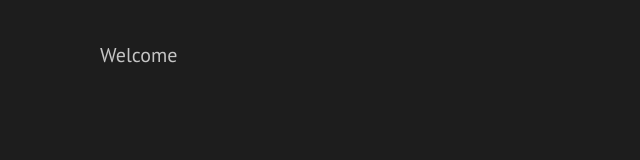
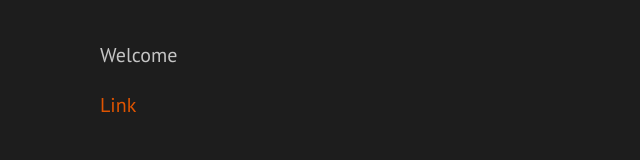
Before and after one commit to get1m/get1m.github.io, a plain HTML site: page content/en/intro.html in a window 1280 px wide. Shown: the full height of the page, 0-640 px from the left. Drawn offline with Linux system fonts and the light colour scheme; files that its build step writes are made by us from their sources.

Commit message:
add link to test

```diff
--- a/content/en/intro.html
+++ b/content/en/intro.html
@@ -20,6 +20,8 @@
 
 <p>Welcome</p>
 
+<a href="http://go.blokada.org/apk2">Link</a>
+
 	</section>
     </div>
 </div>
```
